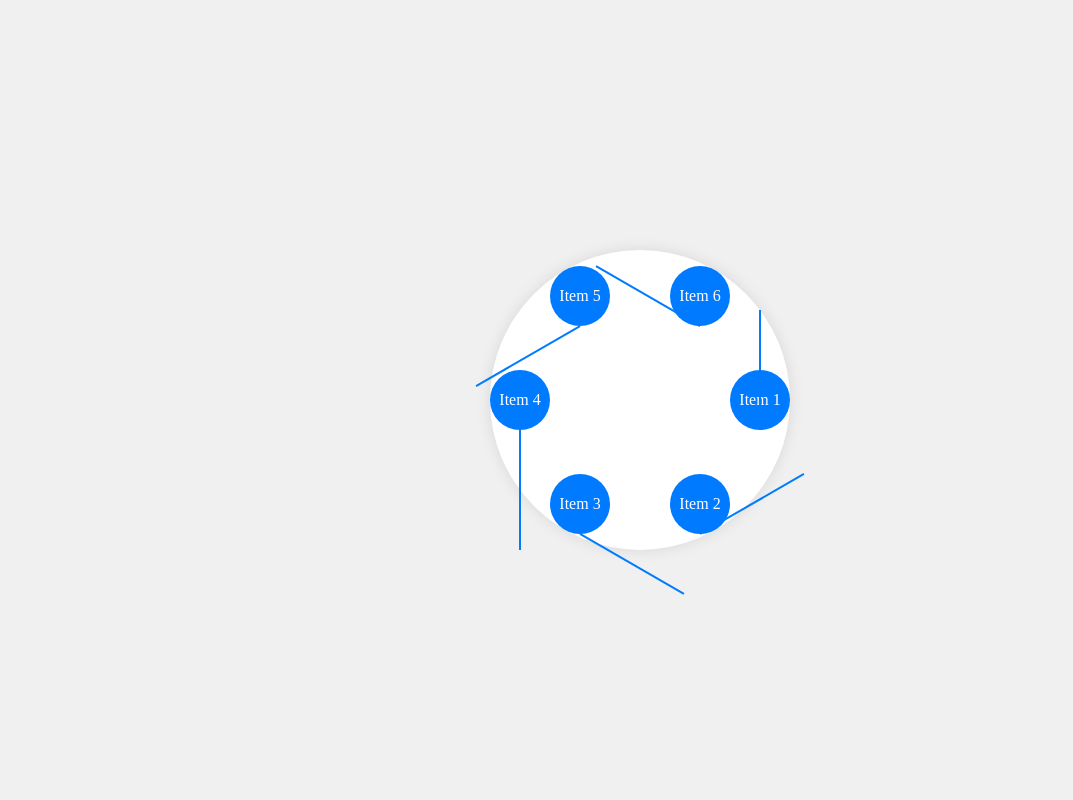
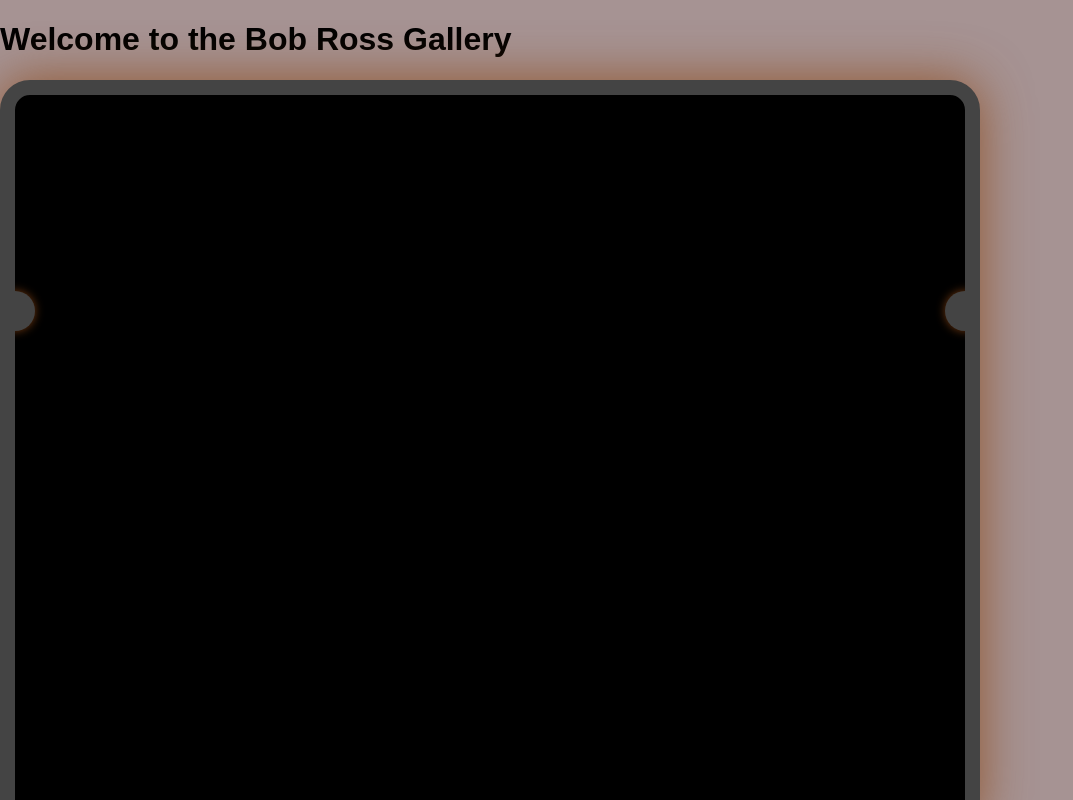
Before and after one commit to cpmoore0317/gallery_of_bob_ross, a website: page index.html in a window 1280 px wide. Shown: the top 800 px of the page, without its empty margins (0-1073 px from the left). Drawn offline with Linux system fonts and the light colour scheme.

Commit message:
trying layout ideas

```diff
--- a/index.html
+++ b/index.html
@@ -1,12 +1,23 @@
 <!DOCTYPE html>
 <html lang="en">
+
 <head>
     <meta charset="UTF-8">
     <meta name="viewport" content="width=device-width, initial-scale=1.0">
     <title>Circular Search Menu</title>
     <link rel="stylesheet" href="styles.css">
 </head>
+<header>
+    <h1 class="title">Welcome to the Bob Ross Gallery</h1>
+</header>
 <body>
+    <div class="tv-frame">
+        <div class="content">
+            <!-- Your gallery content goes here -->
+        </div>
+        <div class="knob knob-left"></div>
+        <div class="knob knob-right"></div>
+    </div>
     <div class="circle-menu">
         <div class="menu-item" style="--i:0;">Item 1</div>
         <div class="menu-item" style="--i:1;">Item 2</div>
@@ -17,4 +28,5 @@
     </div>
     <script src="script.js"></script>
 </body>
+
 </html>
--- a/styles.css
+++ b/styles.css
@@ -1,10 +1,11 @@
 body {
-    display: flex;
+    /* display: flex; */
     justify-content: center;
     align-items: center;
     height: 100vh;
     margin: 0;
-    background-color: #f0f0f0;
+    background-color: rgba(82, 45, 45, 0.514);
+    font-family: 'Arial', sans-serif;
   }
 
   .circle-menu {
@@ -58,3 +59,66 @@
     transform-origin: bottom;
     transform: rotate(calc(360deg / 6 * var(--i)));
   }
+
+  .tv-frame {
+    position: relative;
+    width: 90%;
+    max-width: 950px;
+    height: 90%;
+    max-height: 900px;
+    background-color: #000;
+    border: 15px solid #444;
+    border-radius: 30px;
+    box-shadow: 0 0 50px rgba(139, 69, 19, 0.8); /* Change shadow color to brown */
+    overflow: hidden;
+}
+
+.tv-frame::before, .tv-frame::after {
+    content: '';
+    position: absolute;
+    background: #444;
+}
+
+.tv-frame::before {
+    width: 100%;
+    height: 20px;
+    top: -20px;
+    left: 0;
+    border-radius: 30px 30px 0 0;
+}
+
+.tv-frame::after {
+    width: 100%;
+    height: 20px;
+    bottom: -20px;
+    left: 0;
+    border-radius: 0 0 30px 30px;
+}
+
+.knob {
+    position: absolute;
+    background: #444;
+    border-radius: 50%;
+    width: 40px;
+    height: 40px;
+    box-shadow: 0 0 10px rgba(139, 69, 19, 0.8); /* Change shadow color to brown */
+}
+
+.knob-left {
+    left: -20px;
+    top: 30%;
+    transform: translateY(-50%);
+}
+
+.knob-right {
+    right: -20px;
+    top: 30%;
+    transform: translateY(-50%);
+}
+
+.content {
+    padding: 20px;
+    color: #fff;
+    height: 100%;
+    overflow-y: auto;
+}
```
Lines whose indentation alone changed are shown as unchanged.
